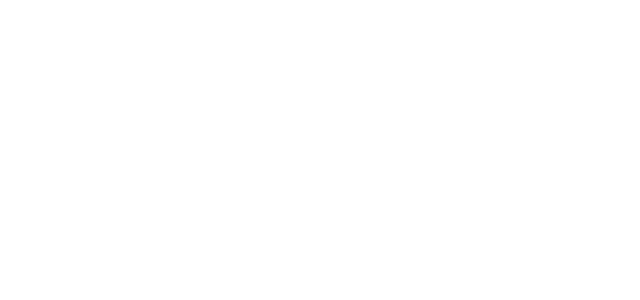
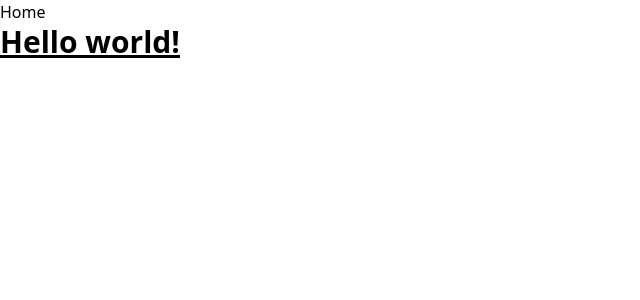
Before and after one commit to Deknoinarak/atal-shantiniketan, a React (Vite) app: page / in a window 1280 px wide. Shown: the top 300 px of the page, without its empty margins (0-640 px from the left). Built offline with nearby package versions, Linux system fonts and the light colour scheme.

Commit message:
fix blank

```diff
--- a/src/App.jsx
+++ b/src/App.jsx
@@ -2,12 +2,13 @@
 import Home from "./routes/Home";
 
 function App() {
-  <BrowserRouter>
-    <Routes>
-      <Route path="/" element={<Home />} />
-      {/* <Route path="about" element={<About />} /> */}
-    </Routes>
-  </BrowserRouter>;
+  return (
+    <BrowserRouter>
+      <Routes>
+        <Route path="/" element={<Home />} />
+      </Routes>
+    </BrowserRouter>
+  );
 }
 
 export default App;
--- a/src/routes/Home.jsx
+++ b/src/routes/Home.jsx
@@ -1,9 +1,10 @@
 import React from "react";
 
-function Home() {
+const Home = () => {
   return (
     <div>
-      Home<h1 class="text-3xl font-bold underline">Hello world!</h1>
+      Home
+      <h1 class="text-3xl font-bold underline">Hello world!</h1>
     </div>
   );
 }
```
